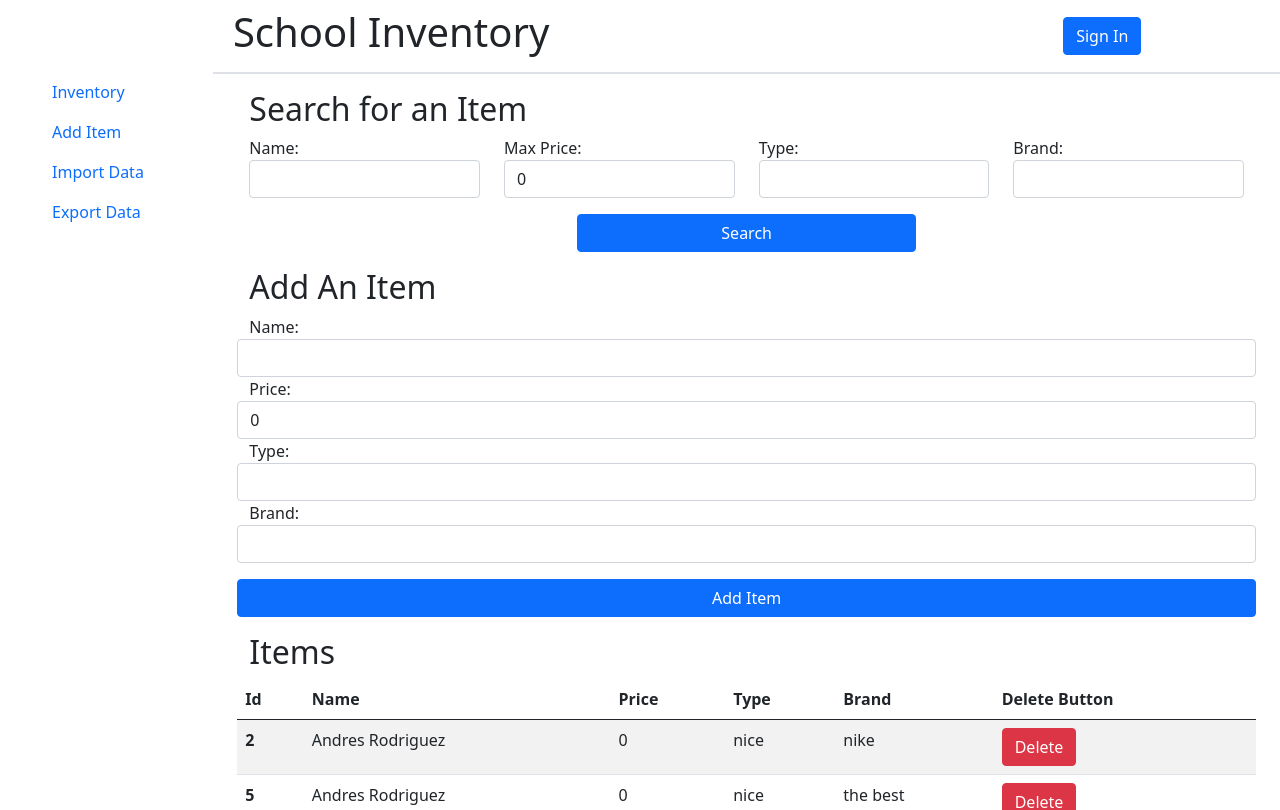
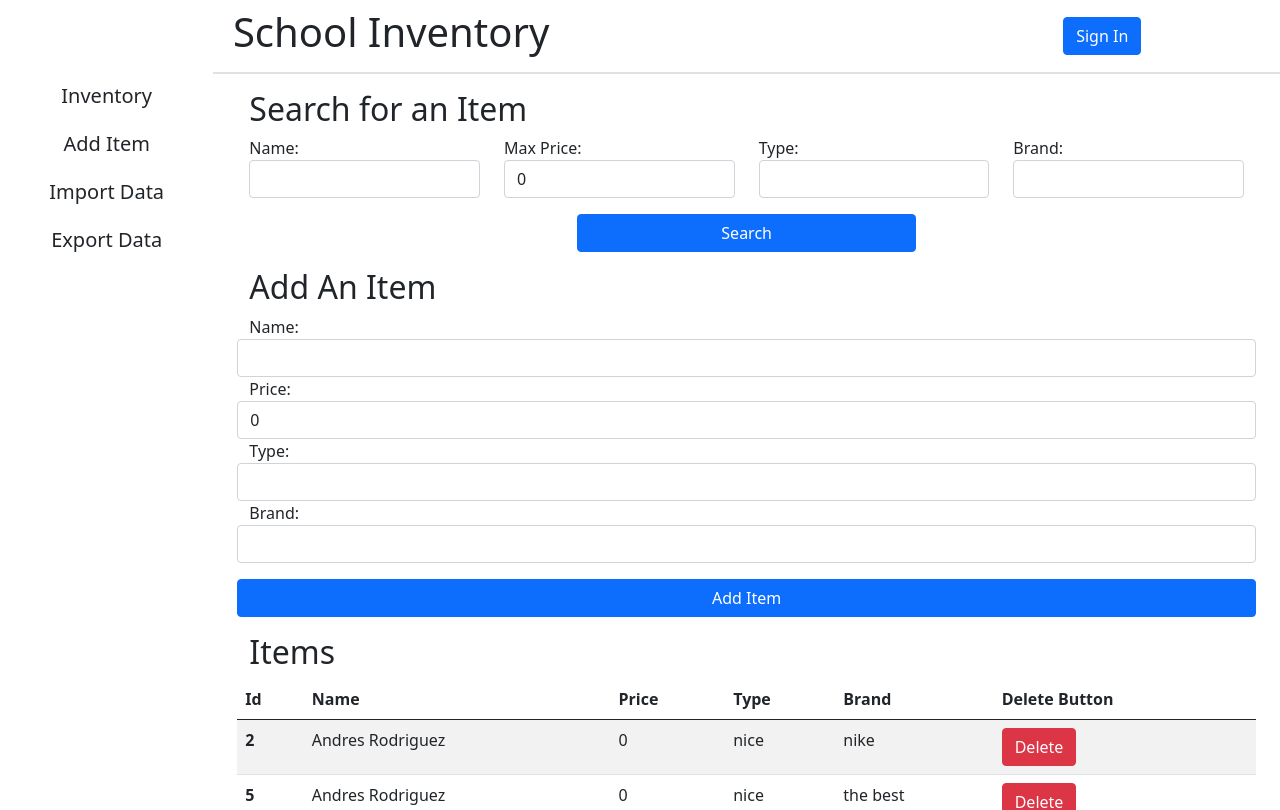
Before and after one commit to AndresRodCodes/ReactInventoryTWT, a React (Create React App) app: page / in a window 1280 px wide. Shown: the top 810 px of the page. Built offline with nearby package versions, Linux system fonts and the light colour scheme; data requests are answered from the project's data file.

Commit message:
Replace a tag with buttons for the side navbar.

```diff
--- a/src/Navbar.js
+++ b/src/Navbar.js
@@ -1,26 +1,26 @@
 const Navbar = () => {
   return (
-    <nav className="navbar navbar-light container-fluid">
-      <ul className="nav flex-column">
+    <nav className="navbar navbar-light">
+      <ul className="nav flex-column w-100">
         <li className="nav-item">
-          <a className="nav-link active" aria-current="page" href="#">
+          <button type="button" className="w-100 btn btn-lg">
             Inventory
-          </a>
+          </button>
         </li>
         <li className="nav-item">
-          <a className="nav-link" href="#">
+          <button type="button" className="w-100 btn btn-lg">
             Add Item
-          </a>
+          </button>
         </li>
         <li className="nav-item">
-          <a className="nav-link" href="#">
+          <button type="button" className="w-100 btn btn-lg">
             Import Data
-          </a>
+          </button>
         </li>
         <li className="nav-item">
-          <a className="nav-link" href="#" tabindex="-1" aria-disabled="true">
+          <button type="button" className="w-100 btn btn-lg">
             Export Data
-          </a>
+          </button>
         </li>
       </ul>
     </nav>
```
